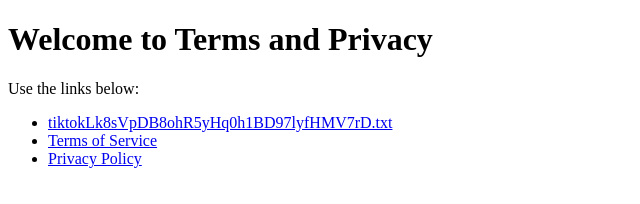
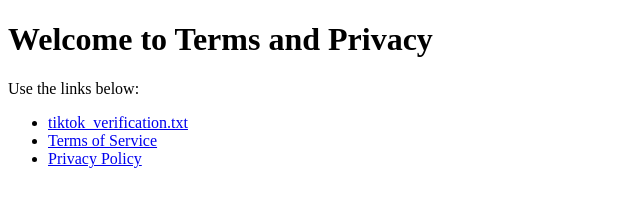
Before and after one commit to Objekt77/terms-and-privacy, a plain HTML site: page index.html in a window 1280 px wide. Shown: the whole page, without its empty margins (0-640 px from the left). Drawn offline with Linux system fonts and the light colour scheme.

Commit message:
Update index.html

```diff
--- a/index.html
+++ b/index.html
@@ -7,7 +7,7 @@
   <h1>Welcome to Terms and Privacy</h1>
   <p>Use the links below:</p>
   <ul>
-    <li><a href="tiktok_verification.txt">tiktokLk8sVpDB8ohR5yHq0h1BD97lyfHMV7rD.txt</a></li>
+    <li><a href="tiktok_verification.txt">tiktok_verification.txt</a></li>
     <li><a href="terms-of-service.md">Terms of Service</a></li>
     <li><a href="privacy-policy.md">Privacy Policy</a></li>
   </ul>
```
